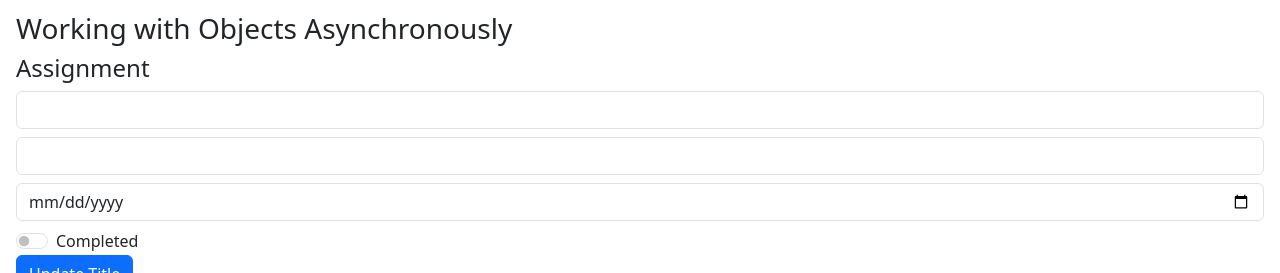
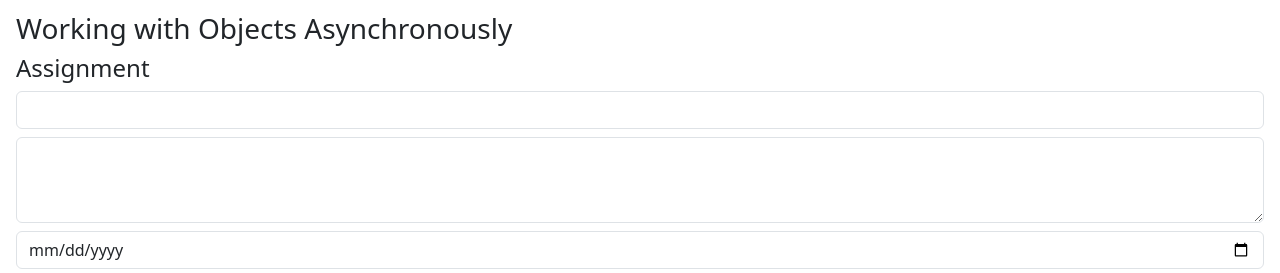
Before and after one commit to dsilva-rhianna/kambaz-next-js, a Next.js app: page /labs/Lab5 in a window 1280 px wide. Shown: the part 2647-2920 px from the top of the page. Built offline with nearby package versions, Linux system fonts and the light colour scheme; no server answers.

Commit message:
text area error

```diff
--- a/app/labs/Lab5/WorkingWithObjectsAsynchronously.tsx
+++ b/app/labs/Lab5/WorkingWithObjectsAsynchronously.tsx
@@ -21,7 +21,7 @@ export default function WorkingWithObjectsAsynchronously() {
       <h4>Assignment</h4>
       <FormControl defaultValue={assignment.title} className="mb-2"
         onChange={(e) => setAssignment({ ...assignment, title: e.target.value }) } />
-      <FormControl rows={3} defaultValue={assignment.description} className="mb-2"
+      <FormControl as="textarea" rows={3} defaultValue={assignment.description} className="mb-2"
         onChange={(e) => setAssignment({ ...assignment, description: e.target.value }) }/>
       <FormControl type="date" className="mb-2" defaultValue={assignment.due}
         onChange={(e) => setAssignment({ ...assignment, due: e.target.value })} />
```
